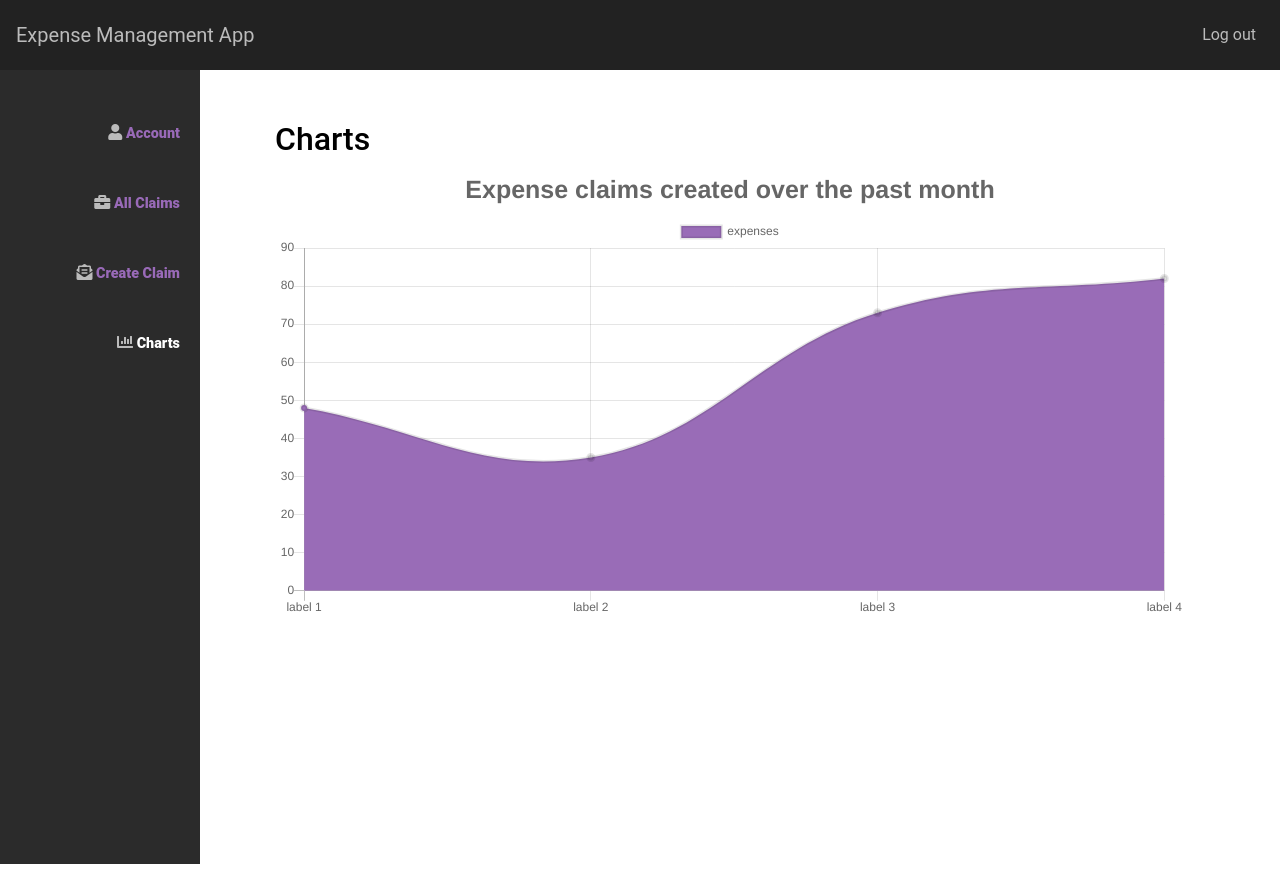
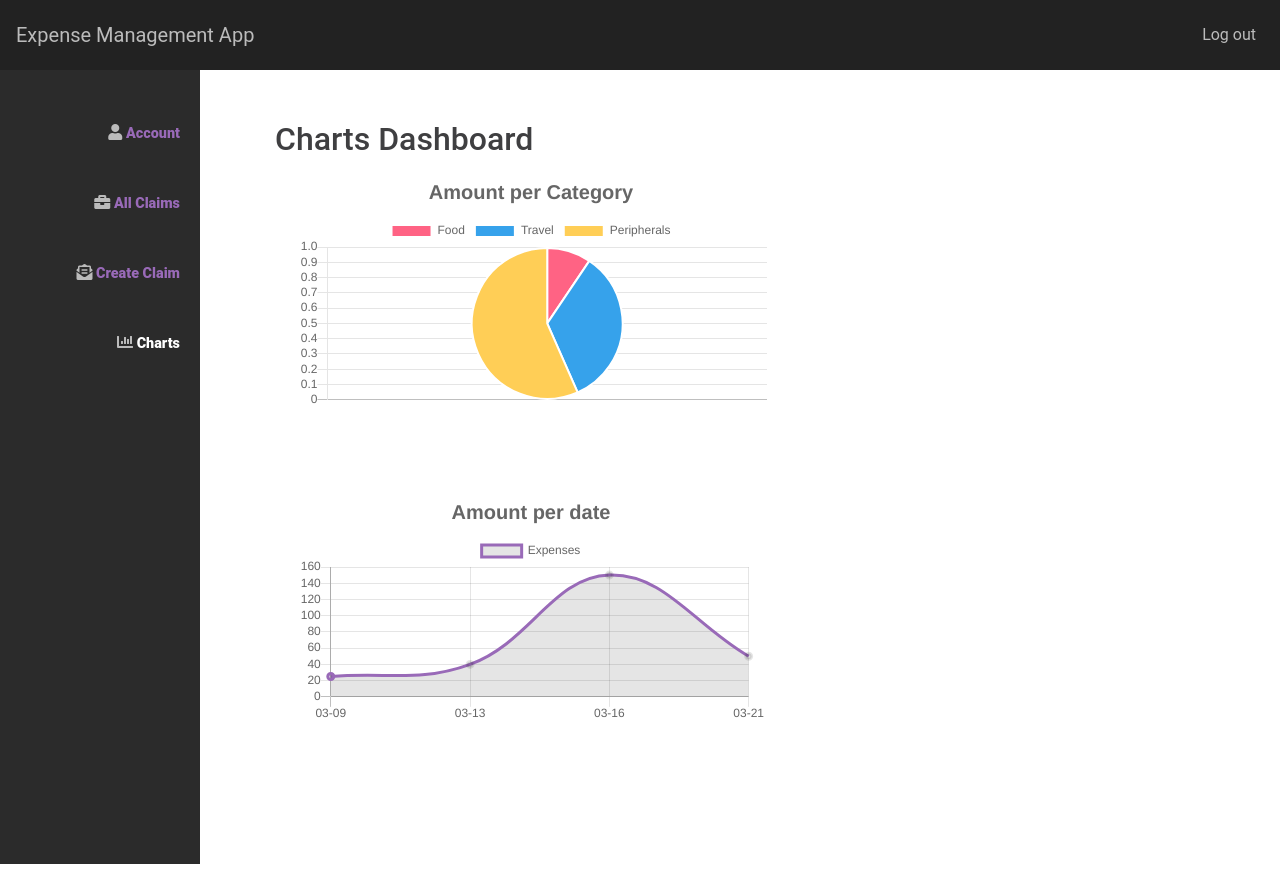
Before and after one commit to serina1/expense-management-app, a React (Create React App) app in the folder client/: page /charts in a window 1280 px wide. Before the commit the page ends 800 px from the top, so only its background shows below. Built offline with nearby package versions, Linux system fonts and the light colour scheme; no server answers.

Commit message:
added charts

```diff
--- /dev/null
+++ b/client/src/components/charts/Chart.module.css
@@ -0,0 +1,13 @@
+  .graphContainer {
+    width: 40vw;
+    height: 40vh;
+    background: white;
+    padding: 5px 20px 50px 20px;
+    border-radius: 10px;
+}
+
+@media only screen and (max-width: 600px) {
+    .graphContainer {
+        width: 80vw;
+    }
+}
--- a/client/src/components/charts/myLineGraph.js
+++ b/client/src/components/charts/LineChart.js
@@ -1,23 +1,23 @@
 import React, { useState } from "react";
 import Chart from "chart.js";
 import { Bar, Line, Pie } from "react-chartjs-2";
-import classes from "./LineGraph.module.css";
+import classes from "./Chart.module.css";
 
-function LineExample({data}) {
-    console.log(data[0])
+function LineChart(expenses) {
+
   const [lineData, setLineData] = useState({
-    labels: ["label 1", "label 2", "label 3", "label 4"],
+
+    labels: ["03-09", "03-13", "03-16", "03-21"],
     datasets: [
       {
-        label: "expenses",
-        data: [48, 35, 73, 82],
-        backgroundColor: [
-          "#996cb7"
-        ],
+        label: "Expenses",
+        data: [25, 40, 150, 50],
+        borderColor: ["#996ab8"],
         borderWidth: 3
       }
     ]
   });
+
   // set options
   const [lineOptions, setLineOptions] = useState({
     options: {
@@ -32,8 +32,8 @@ function LineExample({data}) {
       },
       title: {
         display: true,
-        text: "Expense claims created over the past month",
-        fontSize: 25
+        text: "Amount per date",
+        fontSize: 20
       },
       legend: {
         display: true,
@@ -41,12 +41,13 @@ function LineExample({data}) {
       }
     }
   });
+
   // return chart
   return (
-    <div className="graphContainer">
-      <Line data={lineData} options={lineOptions.options} />
+    <div className={classes.graphContainer}>
+        <Line data={lineData} options={lineOptions.options} />
     </div>
   );
 }
 
-export default LineExample;
+export default LineChart;
--- a/client/src/components/charts/LineGraph.module.css
+++ /dev/null
@@ -1,16 +0,0 @@
-.graphContainer {
-    width: 50vw;
-    height: 50vh;
-    background: white;
-    padding: 30px 20px 10px 20px;
-    border-radius: 10px;
-    /* -webkit-box-shadow: 0px 10px 0px -5px rgba(0,0,0,0.3); */
-    /* -moz-box-shadow: 0px 10px 0px -5px rgba(0,0,0,0.3); */
-    /* box-shadow: 0px 10px 0px -5px rgba(0,0,0,0.3); */
-}
-
-@media only screen and (max-width: 600px) {
-    .graphContainer {
-        width: 80vw;
-    }
-}
--- /dev/null
+++ b/client/src/components/charts/PieChart.js
@@ -0,0 +1,51 @@
+import React, { useState } from "react";
+import Chart from "chart.js";
+import { Bar, Line, Pie } from "react-chartjs-2";
+import classes from "./Chart.module.css";
+
+function PieChart(expenses) {
+
+  const [pieData, setPieData] = useState({
+    labels: ["Food", "Travel", "Peripherals"],
+    datasets: [
+      {
+        data: [25, 90, 150],
+        backgroundColor: ["#FF6384", "#36A2EB", "#FFCE56"],
+        hoverBackgroundColor: ["#FF6384", "#36A2EB", "#FFCE56"]
+      }
+    ]
+  });
+
+  // set options
+  const [pieOptions, setPieOptions] = useState({
+    options: {
+      scales: {
+        yAxes: [
+          {
+            ticks: {
+              beginAtZero: true
+            }
+          }
+        ]
+      },
+      title: {
+        display: true,
+        text: "Amount per Category",
+        fontSize: 20
+      },
+      legend: {
+        display: true,
+        position: "top"
+      }
+    }
+  });
+
+  // return chart
+  return (
+    <div className={classes.graphContainer}>
+      <Pie data={pieData} options={pieOptions.options} />
+    </div>
+  );
+}
+
+export default PieChart;
--- a/client/src/components/pages/AllClaims.js
+++ b/client/src/components/pages/AllClaims.js
@@ -70,7 +70,6 @@ function AllClaims() {
   return (
     <div>
       <h2>All Expense Claims</h2>
-      <p />
       <Table columns={columns} data={data} />
     </div>
   );
--- a/client/src/components/pages/Charts.js
+++ b/client/src/components/pages/Charts.js
@@ -1,20 +1,21 @@
 import React, { useEffect, useState } from "react";
-import LineExample from "../charts/myLineGraph";
+import PieChart from "../charts/PieChart";
+import LineChart from "../charts/LineChart";
 import API from "../../utils/API";
 
 function Charts() {
-  const [data, setData] = useState([]);
+  const [expenses, setExpenses] = useState([]);
 
   useEffect(() => {
     API.getExpenses().then(res => {
-      setData(res.data);
+      setExpenses(res.data);
     });
   }, []);
 
   return (
     <div>
-      <h2>Charts</h2>
-      <LineExample data = {data}/>
+      <h2>Charts Dashboard</h2>
+      <PieChart expenses={expenses} /><LineChart expenses={expenses} />
     </div>
   );
 }
--- a/client/src/components/table/Table.js
+++ b/client/src/components/table/Table.js
@@ -6,7 +6,7 @@ const Styles = styled.div`
   padding: 1rem;
   table {
     font-family: "Trebuchet MS", Arial, Helvetica, sans-serif;
-    margin: -15px;
+    margin-left: -15px;
     border-spacing: 0;
     border: solid 1px #dddddd;
     border-collapse: collapse;
@@ -20,6 +20,7 @@ const Styles = styled.div`
       }
       :hover {
         background-color: #ddd;
+        transition: 0.5s;
       }
     }
       border: 1px solid #ddd;
@@ -27,7 +28,7 @@ const Styles = styled.div`
     th {
       padding: 0.1rem 0.5rem 0.5rem 0.5rem;
       text-align: left;
-      background-color: #9777ad;
+      background-color: #996ab8;
       color: white;
     }
     td {
@@ -49,6 +50,9 @@ const Styles = styled.div`
     border-radius: 50%;
     background: none;
     color: #9777ad;
+    :hover {
+      background-color: white;
+      transition: 1s;
   }
 `;
 
--- a/client/src/style.css
+++ b/client/src/style.css
@@ -18,6 +18,10 @@ tr {
 
 a {
     color: #996ab8;
+}
+
+h2 {
+    color: #3f3f41;
 }
 
 a:hover {
```
Also changed, not shown: 1 other file (tests, documents, lock files or other folders).
